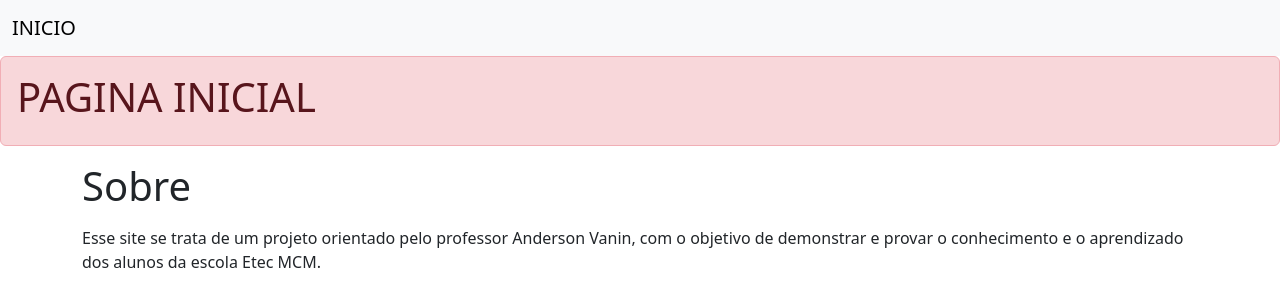
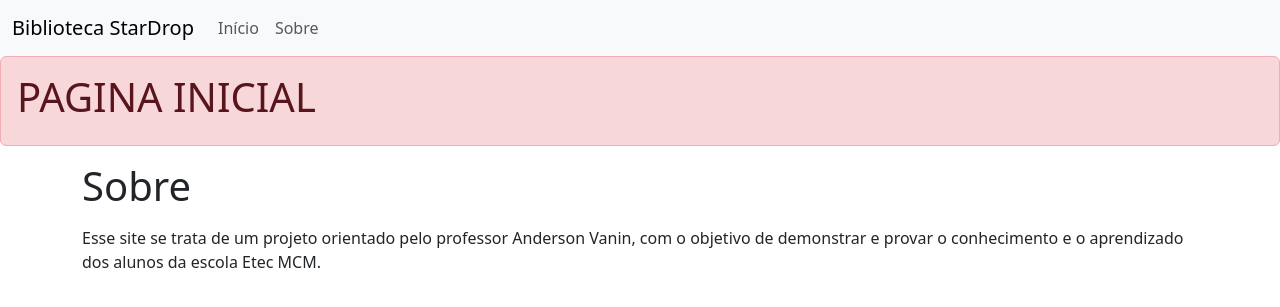
Before and after one commit to Ramon150908/Trabalho_SW-I__Biblioteca, a PHP site: page /sobre.php in a window 1280 px wide. Shown: the top 307 px of the page. Run offline with PHP 8.4, Linux system fonts and the light colour scheme.

Commit message:
26/09/2025

```diff
--- a/includes/menu.php
+++ b/includes/menu.php
@@ -1,6 +1,6 @@
 <nav class="navbar navbar-expand-lg bg-body-tertiary">
         <div class="container-fluid">
-            <a class="navbar-brand" href="index.php">INICIO</a>
+            <a class="navbar-brand" href="index.php">Biblioteca StarDrop</a>
             <button class="navbar-toggler" type="button" data-bs-toggle="collapse" data-bs-target="#navbarNav"
                 aria-controls="navbarNav" aria-expanded="false" aria-label="Toggle navigation">
                 <span class="navbar-toggler-icon"></span>
@@ -9,10 +9,10 @@
                 <ul class="navbar-nav">
 
                     <li class="nav-item">
-                        <a class="nav-link" href="#"></a>
+                        <a class="nav-link" href="#">Início</a>
                     </li>
                     <li class="nav-item">
-                        <a class="nav-link" href="#"></a>
+                        <a class="nav-link" href="#">Sobre</a>
                     </li>
 
                 </ul>
```
Also changed, not shown: estilo.css/sobre.css (line endings or trailing spaces).
